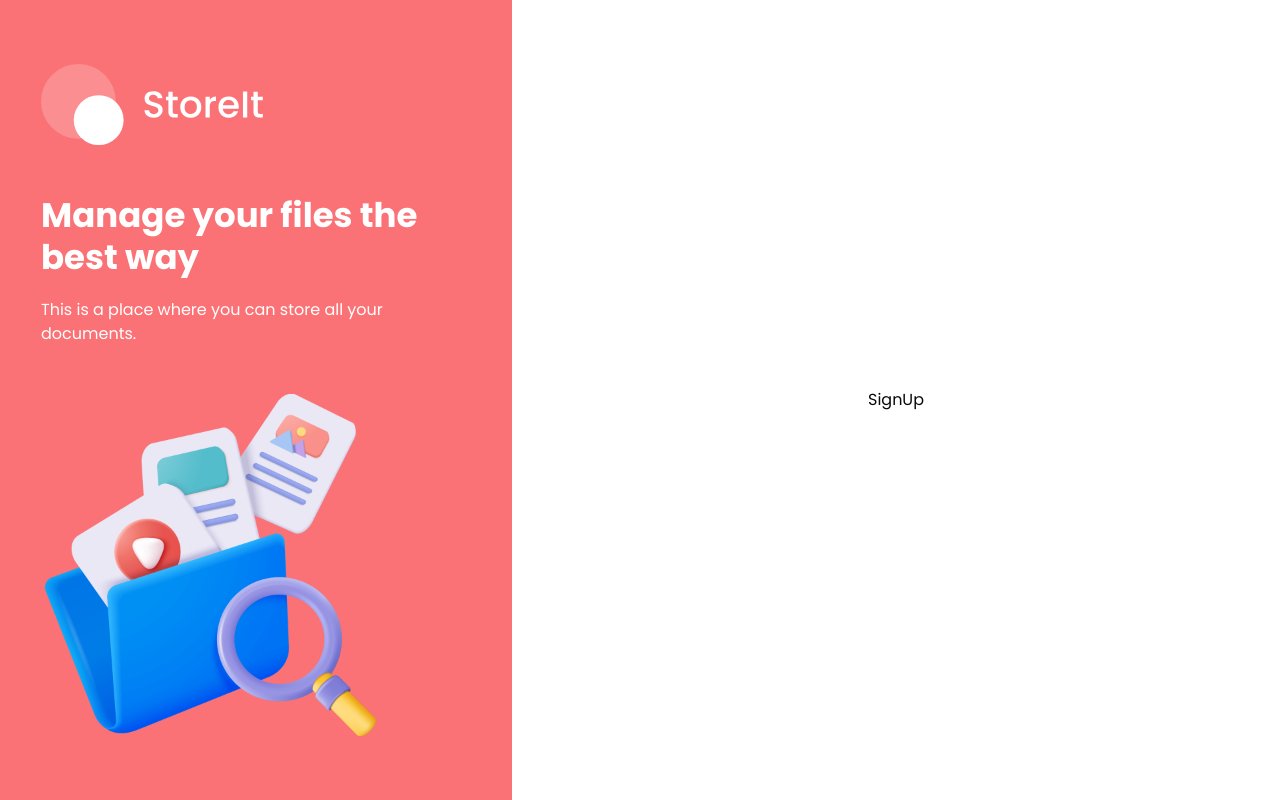
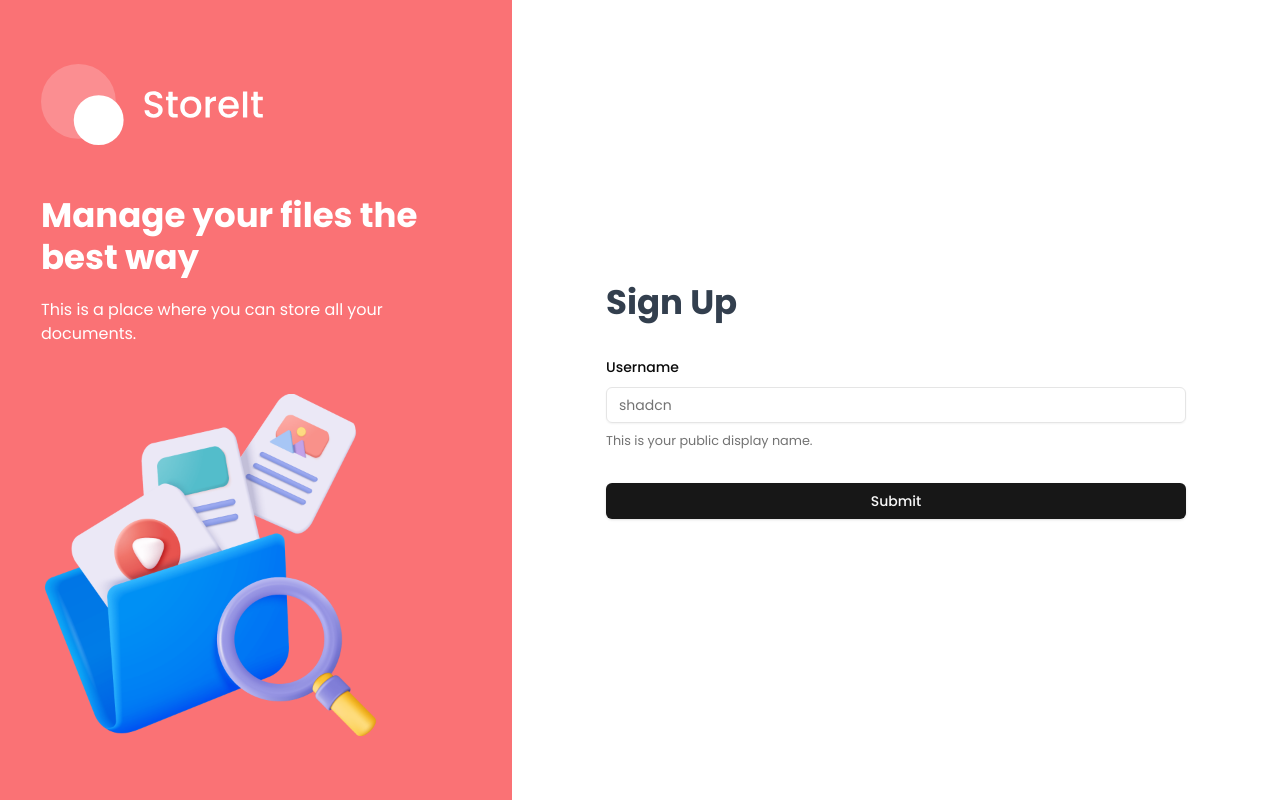
Before and after one commit to JoabAlmeid/Guardaki, a Next.js app: page /sign-up in a window 1280 px wide. Built offline with nearby package versions, Linux system fonts and the light colour scheme.

Commit message:
READEME updated

```diff
--- a/app/(auth)/sign-in/page.tsx
+++ b/app/(auth)/sign-in/page.tsx
@@ -1,7 +1,6 @@
+import AuthForm from "@/components/AuthForm";
 import React from "react";
 
-const SignIn = () => {
-  return <div>SignIn</div>;
-};
+const SignIn = () => <AuthForm type="sign-in" />;
 
 export default SignIn;
--- a/app/(auth)/sign-up/page.tsx
+++ b/app/(auth)/sign-up/page.tsx
@@ -1,7 +1,6 @@
 import React from "react";
+import AuthForm from "@/components/AuthForm";
 
-const SignUp = () => {
-  return <div>SignUp</div>;
-};
+const SignUp = () => <AuthForm type="sign-up" />;
 
 export default SignUp;
--- /dev/null
+++ b/components/AuthForm.tsx
@@ -0,0 +1,76 @@
+"use client";
+
+import { z } from "zod";
+import { zodResolver } from "@hookform/resolvers/zod";
+import { useForm } from "react-hook-form";
+import { Button } from "@/components/ui/button";
+import {
+  Form,
+  FormControl,
+  FormDescription,
+  FormField,
+  FormItem,
+  FormLabel,
+  FormMessage,
+} from "@/components/ui/form";
+import { Input } from "@/components/ui/input";
+
+//the form only gets the username for now. This is using ShadCN, a library
+const formSchema = z.object({
+  username: z.string().min(2).max(50),
+});
+
+type FormType = "sign-in" | "sign-up";
+
+const AuthForm = ({ type }: { type: FormType }) => {
+  // 1. Define your form. Uses "userForm" from the reactForm library. Being of type schema, takes a username
+  const form = useForm<z.infer<typeof formSchema>>({
+    resolver: zodResolver(formSchema),
+    defaultValues: {
+      username: "",
+    },
+  });
+
+  // 2. Define a submit handler.
+  const onSubmit = async (values: z.infer<typeof formSchema>) => {
+    // Do something with the form values.
+    // ✅ This will be type-safe and validated.
+    console.log(values);
+  };
+
+  return (
+    //returns with only one single formField
+    <>
+      <Form {...form}>
+        <form onSubmit={form.handleSubmit(onSubmit)} className="auth-form">
+          <h1 className="form-title">
+            {type === "sign-in" ? "Sign In" : "Sign Up"}
+          </h1>
+          {type === "sign-up" && (
+            <FormField
+              control={form.control}
+              name="username"
+              render={({ field }) => (
+                <FormItem>
+                  <FormLabel>Username</FormLabel>
+                  <FormControl>
+                    <Input placeholder="shadcn" {...field} />
+                  </FormControl>
+                  <FormDescription>
+                    This is your public display name.
+                  </FormDescription>
+                  <FormMessage />
+                </FormItem>
+              )}
+            />
+          )}
+          <Button type="submit">Submit</Button>
+        </form>
+      </Form>
+      {/*here will be a OTP verification*/}
+    </>
+    //because this will have an OTP verification, we need to evelope the form with a "react fragment (<>)"
+  );
+};
+
+export default AuthForm;
--- /dev/null
+++ b/components/ui/button.tsx
@@ -0,0 +1,57 @@
+import * as React from "react"
+import { Slot } from "@radix-ui/react-slot"
+import { cva, type VariantProps } from "class-variance-authority"
+
+import { cn } from "@/lib/utils"
+
+const buttonVariants = cva(
+  "inline-flex items-center justify-center gap-2 whitespace-nowrap rounded-md text-sm font-medium transition-colors focus-visible:outline-none focus-visible:ring-1 focus-visible:ring-ring disabled:pointer-events-none disabled:opacity-50 [&_svg]:pointer-events-none [&_svg]:size-4 [&_svg]:shrink-0",
+  {
+    variants: {
+      variant: {
+        default:
+          "bg-primary text-primary-foreground shadow hover:bg-primary/90",
+        destructive:
+          "bg-destructive text-destructive-foreground shadow-sm hover:bg-destructive/90",
+        outline:
+          "border border-input bg-background shadow-sm hover:bg-accent hover:text-accent-foreground",
+        secondary:
+          "bg-secondary text-secondary-foreground shadow-sm hover:bg-secondary/80",
+        ghost: "hover:bg-accent hover:text-accent-foreground",
+        link: "text-primary underline-offset-4 hover:underline",
+      },
+      size: {
+        default: "h-9 px-4 py-2",
+        sm: "h-8 rounded-md px-3 text-xs",
+        lg: "h-10 rounded-md px-8",
+        icon: "h-9 w-9",
+      },
+    },
+    defaultVariants: {
+      variant: "default",
+      size: "default",
+    },
+  }
+)
+
+export interface ButtonProps
+  extends React.ButtonHTMLAttributes<HTMLButtonElement>,
+    VariantProps<typeof buttonVariants> {
+  asChild?: boolean
+}
+
+const Button = React.forwardRef<HTMLButtonElement, ButtonProps>(
+  ({ className, variant, size, asChild = false, ...props }, ref) => {
+    const Comp = asChild ? Slot : "button"
+    return (
+      <Comp
+        className={cn(buttonVariants({ variant, size, className }))}
+        ref={ref}
+        {...props}
+      />
+    )
+  }
+)
+Button.displayName = "Button"
+
+export { Button, buttonVariants }
--- /dev/null
+++ b/components/ui/form.tsx
@@ -0,0 +1,178 @@
+"use client"
+
+import * as React from "react"
+import * as LabelPrimitive from "@radix-ui/react-label"
+import { Slot } from "@radix-ui/react-slot"
+import {
+  Controller,
+  FormProvider,
+  useFormContext,
+  type ControllerProps,
+  type FieldPath,
+  type FieldValues,
+} from "react-hook-form"
+
+import { cn } from "@/lib/utils"
+import { Label } from "@/components/ui/label"
+
+const Form = FormProvider
+
+type FormFieldContextValue<
+  TFieldValues extends FieldValues = FieldValues,
+  TName extends FieldPath<TFieldValues> = FieldPath<TFieldValues>
+> = {
+  name: TName
+}
+
+const FormFieldContext = React.createContext<FormFieldContextValue>(
+  {} as FormFieldContextValue
+)
+
+const FormField = <
+  TFieldValues extends FieldValues = FieldValues,
+  TName extends FieldPath<TFieldValues> = FieldPath<TFieldValues>
+>({
+  ...props
+}: ControllerProps<TFieldValues, TName>) => {
+  return (
+    <FormFieldContext.Provider value={{ name: props.name }}>
+      <Controller {...props} />
+    </FormFieldContext.Provider>
+  )
+}
+
+const useFormField = () => {
+  const fieldContext = React.useContext(FormFieldContext)
+  const itemContext = React.useContext(FormItemContext)
+  const { getFieldState, formState } = useFormContext()
+
+  const fieldState = getFieldState(fieldContext.name, formState)
+
+  if (!fieldContext) {
+    throw new Error("useFormField should be used within <FormField>")
+  }
+
+  const { id } = itemContext
+
+  return {
+    id,
+    name: fieldContext.name,
+    formItemId: `${id}-form-item`,
+    formDescriptionId: `${id}-form-item-description`,
+    formMessageId: `${id}-form-item-message`,
+    ...fieldState,
+  }
+}
+
+type FormItemContextValue = {
+  id: string
+}
+
+const FormItemContext = React.createContext<FormItemContextValue>(
+  {} as FormItemContextValue
+)
+
+const FormItem = React.forwardRef<
+  HTMLDivElement,
+  React.HTMLAttributes<HTMLDivElement>
+>(({ className, ...props }, ref) => {
+  const id = React.useId()
+
+  return (
+    <FormItemContext.Provider value={{ id }}>
+      <div ref={ref} className={cn("space-y-2", className)} {...props} />
+    </FormItemContext.Provider>
+  )
+})
+FormItem.displayName = "FormItem"
+
+const FormLabel = React.forwardRef<
+  React.ElementRef<typeof LabelPrimitive.Root>,
+  React.ComponentPropsWithoutRef<typeof LabelPrimitive.Root>
+>(({ className, ...props }, ref) => {
+  const { error, formItemId } = useFormField()
+
+  return (
+    <Label
+      ref={ref}
+      className={cn(error && "text-destructive", className)}
+      htmlFor={formItemId}
+      {...props}
+    />
+  )
+})
+FormLabel.displayName = "FormLabel"
+
+const FormControl = React.forwardRef<
+  React.ElementRef<typeof Slot>,
+  React.ComponentPropsWithoutRef<typeof Slot>
+>(({ ...props }, ref) => {
+  const { error, formItemId, formDescriptionId, formMessageId } = useFormField()
+
+  return (
+    <Slot
+      ref={ref}
+      id={formItemId}
+      aria-describedby={
+        !error
+          ? `${formDescriptionId}`
+          : `${formDescriptionId} ${formMessageId}`
+      }
+      aria-invalid={!!error}
+      {...props}
+    />
+  )
+})
+FormControl.displayName = "FormControl"
+
+const FormDescription = React.forwardRef<
+  HTMLParagraphElement,
+  React.HTMLAttributes<HTMLParagraphElement>
+>(({ className, ...props }, ref) => {
+  const { formDescriptionId } = useFormField()
+
+  return (
+    <p
+      ref={ref}
+      id={formDescriptionId}
+      className={cn("text-[0.8rem] text-muted-foreground", className)}
+      {...props}
+    />
+  )
+})
+FormDescription.displayName = "FormDescription"
+
+const FormMessage = React.forwardRef<
+  HTMLParagraphElement,
+  React.HTMLAttributes<HTMLParagraphElement>
+>(({ className, children, ...props }, ref) => {
+  const { error, formMessageId } = useFormField()
+  const body = error ? String(error?.message ?? "") : children
+
+  if (!body) {
+    return null
+  }
+
+  return (
+    <p
+      ref={ref}
+      id={formMessageId}
+      className={cn("text-[0.8rem] font-medium text-destructive", className)}
+      {...props}
+    >
+      {body}
+    </p>
+  )
+})
+FormMessage.displayName = "FormMessage"
+
+export {
+  useFormField,
+  Form,
+  FormItem,
+  FormLabel,
+  FormControl,
+  FormDescription,
+  FormMessage,
+  FormField,
+}
--- /dev/null
+++ b/components/ui/input.tsx
@@ -0,0 +1,22 @@
+import * as React from "react"
+
+import { cn } from "@/lib/utils"
+
+const Input = React.forwardRef<HTMLInputElement, React.ComponentProps<"input">>(
+  ({ className, type, ...props }, ref) => {
+    return (
+      <input
+        type={type}
+        className={cn(
+          "flex h-9 w-full rounded-md border border-input bg-transparent px-3 py-1 text-base shadow-sm transition-colors file:border-0 file:bg-transparent file:text-sm file:font-medium file:text-foreground placeholder:text-muted-foreground focus-visible:outline-none focus-visible:ring-1 focus-visible:ring-ring disabled:cursor-not-allowed disabled:opacity-50 md:text-sm",
+          className
+        )}
+        ref={ref}
+        {...props}
+      />
+    )
+  }
+)
+Input.displayName = "Input"
+
+export { Input }
--- /dev/null
+++ b/components/ui/label.tsx
@@ -0,0 +1,26 @@
+"use client"
+
+import * as React from "react"
+import * as LabelPrimitive from "@radix-ui/react-label"
+import { cva, type VariantProps } from "class-variance-authority"
+
+import { cn } from "@/lib/utils"
+
+const labelVariants = cva(
+  "text-sm font-medium leading-none peer-disabled:cursor-not-allowed peer-disabled:opacity-70"
+)
+
+const Label = React.forwardRef<
+  React.ElementRef<typeof LabelPrimitive.Root>,
+  React.ComponentPropsWithoutRef<typeof LabelPrimitive.Root> &
+    VariantProps<typeof labelVariants>
+>(({ className, ...props }, ref) => (
+  <LabelPrimitive.Root
+    ref={ref}
+    className={cn(labelVariants(), className)}
+    {...props}
+  />
+))
+Label.displayName = LabelPrimitive.Root.displayName
+
+export { Label }
```
Also changed, not shown: package.json (+5 -5 lines), 2 other files (tests, documents, lock files or other folders).
